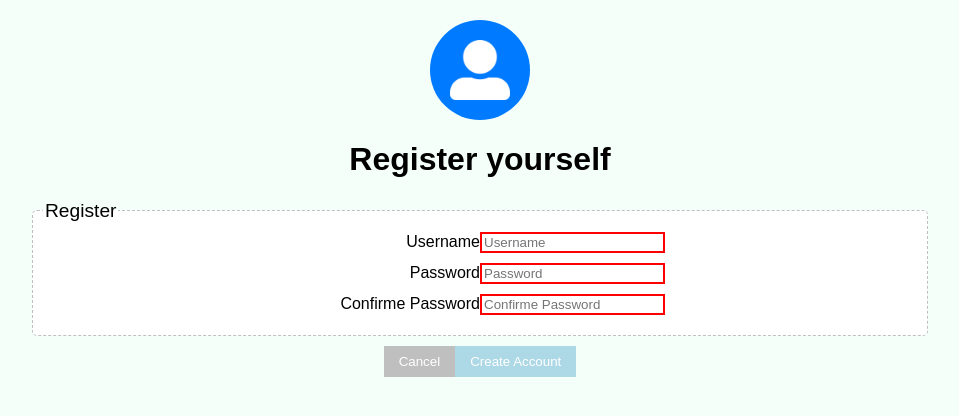
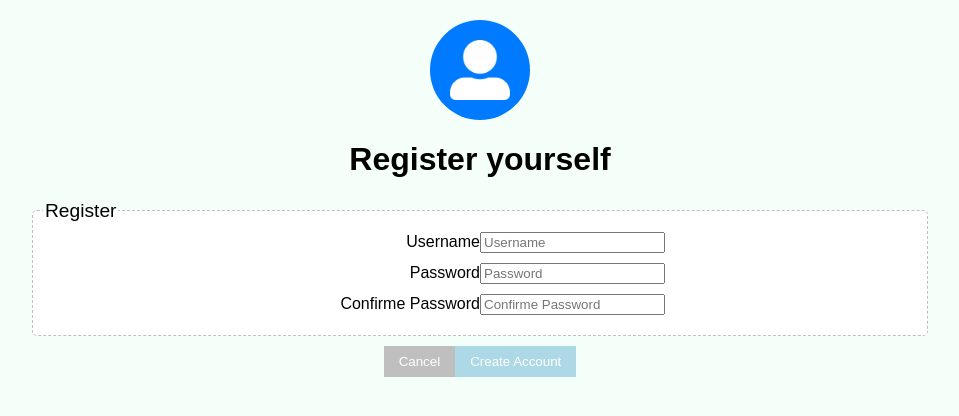
Before and after one commit to MaxMalinowski/WebTech, an Angular app: page /register in a window 1280 px wide. Shown: the top 416 px of the page, without its empty margins (160-1119 px from the left). Built offline with nearby package versions, Linux system fonts and the light colour scheme.

Commit message:
refactore / overkill register and adjust login and chat

```diff
--- a/src/app/components/chat/chat.component.ts
+++ b/src/app/components/chat/chat.component.ts
@@ -86,8 +86,7 @@ export class ChatComponent implements OnInit, AfterViewChecked {
   }
 
   public removeFriend(): void {
-    let remove = confirm(`Do you really want to remove ${this.chatUsername} as friend?`)
-    if (remove) {
+    if (confirm(`Do you really want to remove ${this.chatUsername} as friend?`)) {
       this.backendService.removeFriend(this.chatUsername)
       this.router.navigate(['/friends'])
     }
--- a/src/app/components/login/login.component.html
+++ b/src/app/components/login/login.component.html
@@ -48,7 +48,7 @@
 
   <div class="button-div">
     <button type="button" (click)="register()" formnovalidate>Register</button>
-    <button type="submit" (click)="login(loginForm)" class="blue-button">
+    <button type="submit" (click)="login()" class="blue-button">
       Login
     </button>
   </div>
--- a/src/app/components/login/login.component.ts
+++ b/src/app/components/login/login.component.ts
@@ -14,10 +14,7 @@ export class LoginComponent implements OnInit {
   public message: string = '';
   public validLogin: boolean = false;
 
-  public constructor(
-    private router: Router,
-    private backendService: BackendService
-  ) {}
+  public constructor(private router: Router, private backendService: BackendService) {}
 
   public ngOnInit(): void {}
 
@@ -25,20 +22,18 @@ export class LoginComponent implements OnInit {
     this.router.navigate(['/register']);
   }
 
-  public login(form: Form): void {
+  public login(): void {
     if (this.username === '' || this.password === '') {
       this.validLogin = false;
       this.message = 'Please login in with a username and password!';
       return;
     } else {
-      this.backendService
-        .login(this.username, this.password)
-        .then((ok: boolean) => {
+      this.backendService.login(this.username, this.password).then((ok: boolean) => {
         if (ok) {
           this.router.navigate(['/friends']);
         } else {
           this.validLogin = false;
-            this.message = 'Authentication failed! Either the username or the password are incorrect!';
+          this.message = 'Authentication failed! Either the username or the password is incorrect!';
         }
       });
     }
--- a/src/app/components/register/register.component.html
+++ b/src/app/components/register/register.component.html
@@ -3,9 +3,7 @@
 <h1 class="special-h">Register yourself</h1>
 
 <div class="form-row">
-  <div *ngIf="generalMessage !== ''" class="register-message">
-    {{generalMessage}}
-  </div>
+  <div *ngIf="generalMessage !== ''" class="register-message">{{ generalMessage }}</div>
 </div>
 
 <form>
@@ -15,14 +13,14 @@
     <div class="form-row">
       <label class="form-col-left" for="username">Username</label>
       <div class="form-col-right">
-        <div *ngIf="!(usernameExistencyStatus && usernameLengthStatus)" class="warning">{{usernameMessage}}</div>
+        <div *ngIf="!usernameState.ok" class="warning">{{ usernameState.msg }}</div>
         <input
-          [ngStyle]="{'border': (usernameExistencyStatus && usernameLengthStatus) ? '2px solid green' : '2px solid red' }"
+          [ngStyle]="{ border: usernameState.border }"
           type="text"
           id="username"
           name="username"
           placeholder="Username"
-          [(ngModel)]="username"
+          [(ngModel)]="usernameState.value"
           (keyup)="checkUsername()"
           autofocus
           required
@@ -33,14 +31,14 @@
     <div class="form-row">
       <label class="form-col-left" for="passwort">Password</label>
       <div class="form-col-right">
-        <div *ngIf="!passwordLengthStatus" class="warning">{{passwordMessage}}</div>
+        <div *ngIf="!passwordState.ok" class="warning">{{ passwordState.msg }}</div>
         <input
-          [ngStyle]="{'border': (passwordLengthStatus) ? '2px solid green' : '2px solid red' }"
+          [ngStyle]="{ border: passwordState.border }"
           type="password"
           id="passwort"
           name="passwort"
           placeholder="Password"
-          [(ngModel)]="password"
+          [(ngModel)]="passwordState.value"
           (keyup)="checkPassword()"
           required
         />
@@ -50,14 +48,14 @@
     <div class="form-row">
       <label class="form-col-left" for="confirmPassword">Confirme Password</label>
       <div class="form-col-right">
-        <div *ngIf="!passwordConfirmationStatus" class="warning">{{confirmMessage}}</div>
+        <div *ngIf="!confirmState.ok" class="warning">{{ confirmState.msg }}</div>
         <input
-          [ngStyle]="{'border': (passwordConfirmationStatus) ? '2px solid green' : '2px solid red' }"
+          [ngStyle]="{ border: confirmState.border }"
           type="password"
           id="confirmPassword"
           name="confirmPassword"
           placeholder="Confirme Password"
-          [(ngModel)]="confirmedPassword"
+          [(ngModel)]="confirmState.value"
           (keyup)="checkConfirmedPassword()"
           required
         />
@@ -67,6 +65,13 @@
 
   <div class="button-div">
     <button type="submit" (click)="cancel()" formnovalidate>Cancel</button>
-    <button class="blue-button" id="register" type="submit" (click)="register()" [disabled]="disabledRegister">Create Account</button>
+    <button
+      type="submit"
+      (click)="register()"
+      [disabled]="!validRegister"
+      [ngStyle]="{ background: validRegister ? 'dodgerblue' : 'lightblue' }"
+    >
+      Create Account
+    </button>
   </div>
 </form>
--- a/src/app/components/register/register.component.ts
+++ b/src/app/components/register/register.component.ts
@@ -1,5 +1,6 @@
 import { Component, OnInit } from '@angular/core';
 import { Router } from '@angular/router';
+import { FieldState } from 'src/app/models/FieldState';
 import { BackendService } from 'src/app/services/backend.service';
 
 //Decorator
@@ -9,114 +10,71 @@ import { BackendService } from 'src/app/services/backend.service';
   styleUrls: ['./register.component.css'],
 })
 export class RegisterComponent implements OnInit {
-  public username: string = '';
-  public password: string = '';
-  public confirmedPassword: string = '';
-  public disabledRegister: boolean = true;
+  public validRegister: boolean = false;
+  public generalMessage: string = '';
 
-  public usernameLengthStatus: boolean = false;
-  public usernameExistencyStatus: boolean = false;
-  public passwordLengthStatus: boolean = false;
-  public passwordConfirmationStatus: boolean = false;
+  public usernameState: FieldState = new FieldState();
+  public passwordState: FieldState = new FieldState();
+  public confirmState: FieldState = new FieldState();
 
-  public generalMessage: string = '';
-  public usernameMessage: string = '';
-  public passwordMessage: string = '';
-  public confirmMessage: string = '';
   public static messages: any = {
     msgError: 'Something went wrong. Please try again.',
-    msgUsernameExists:
-      'This username already exists. Please choose another one.',
+    msgUsernameExists: 'This username already exists. Please choose another one.',
     msgUsernameLength: 'This username is too short.',
-    msgPasswordLength:
-      'The supplied password is too short. Please choose a longer one.',
+    msgPasswordLength: 'The supplied password is too short. Please choose a longer one.',
     msgPasswordsMatch: 'The passwords do not match.',
   };
 
-  public constructor(
-    private router: Router,
-    private backendService: BackendService
-  ) {}
+  public constructor(private router: Router, private backendService: BackendService) {}
 
-  public ngOnInit(): void {
-    this.disabledRegister = this.disableRegister();
-  }
+  public ngOnInit(): void {}
 
   public cancel(): void {
     this.router.navigate(['/login']);
   }
 
+  private setState(obj: FieldState, ok: boolean, msg: string) {
+    obj.ok = ok;
+    obj.msg = msg;
+    obj.border = (ok) ? '2px solid green' : '2px solid red'
+    this.validRegister = this.usernameState.ok && this.passwordState.ok && this.confirmState.ok && true;
+  }
+
   public register(): void {
-    this.backendService
-      .register(this.username, this.password)
-      .then((ok: boolean) => {
-        if (ok) {
-          this.router.navigate(['/friends']);
-        } else {
-          this.generalMessage = RegisterComponent.messages.msgError;
-        }
-      });
+    this.backendService.register(this.usernameState.value, this.passwordState.value).then((ok: boolean) => {
+      ok ? this.router.navigate(['/friends']) : (this.generalMessage = RegisterComponent.messages.msgError);
+    });
   }
 
   public checkUsername(): void {
-    if (this.username.length < 3) {
-      this.usernameLengthStatus = false;
-      this.usernameMessage = RegisterComponent.messages.msgUsernameLength;
+    if (this.usernameState.value.length < 3) {
+      this.setState(this.usernameState, false, RegisterComponent.messages.msgUsernameLength);
     } else {
-      this.usernameLengthStatus = true;
-      this.backendService.userExists(this.username).then((exists: boolean) => {
+      this.backendService.userExists(this.usernameState.value).then((exists: boolean) => {
         if (exists) {
-          this.usernameExistencyStatus = false;
-          this.usernameMessage = RegisterComponent.messages.msgUsernameExists;
+          this.setState(this.usernameState, false, RegisterComponent.messages.msgUsernameExists);
         } else {
-          this.usernameExistencyStatus = true;
-          this.usernameMessage = '';
+          this.setState(this.usernameState, true, '');
         }
       });
     }
-    this.disabledRegister = this.disableRegister();
   }
 
   public checkPassword(): void {
-    if (this.password.length < 8) {
-      this.passwordLengthStatus = false;
-      this.passwordMessage = RegisterComponent.messages.msgPasswordLength;
+    if (this.passwordState.value.length < 8) {
+      this.setState(this.passwordState, false, RegisterComponent.messages.msgPasswordLength);
     } else {
-      this.passwordLengthStatus = true;
-      this.passwordMessage = '';
+      this.setState(this.passwordState, true, '');
     }
-    this.disabledRegister = this.disableRegister();
   }
 
   public checkConfirmedPassword(): void {
-    if (this.passwordLengthStatus) {
-      if (this.password === this.confirmedPassword) {
-        this.passwordConfirmationStatus = true;
-        this.confirmMessage = '';
+    if (this.passwordState.ok) {
+      if (this.passwordState.value === this.confirmState.value) {
+        this.setState(this.confirmState, true, '');
       } else {
-        this.passwordConfirmationStatus = false;
-        this.confirmMessage = RegisterComponent.messages.msgPasswordsMatch;
+        this.setState(this.confirmState, false, RegisterComponent.messages.msgPasswordsMatch);
       }
-    }
-    this.disabledRegister = this.disableRegister();
-  }
-
-  public disableRegister(): boolean {
-    var button = document.getElementById('register');
-    if (
-      (((this.usernameLengthStatus === true && this.usernameExistencyStatus) ===
-        true && this.passwordLengthStatus) === true &&
-        this.passwordConfirmationStatus) === true
-    ) {
-      if (button) {
-        button.style.background = 'dodgerblue';
-      }
-      return false;
-    } else {
-      if (button) {
-        button.style.background = 'lightblue';
-      }
-      return true;
     }
   }
 }
--- /dev/null
+++ b/src/app/models/FieldState.ts
@@ -0,0 +1,13 @@
+export class FieldState {
+    public ok: boolean;
+    public value: string;
+    public border: string;
+    public msg: string;
+
+    public constructor(ok=false, value='', border='', msg='') {
+        this.ok = ok
+        this.value = value
+        this.border = border
+        this.msg = msg
+    }
+  }
```
Also changed, not shown: 1 other file (tests, documents, lock files or other folders). Lines whose indentation alone changed are shown as unchanged.
